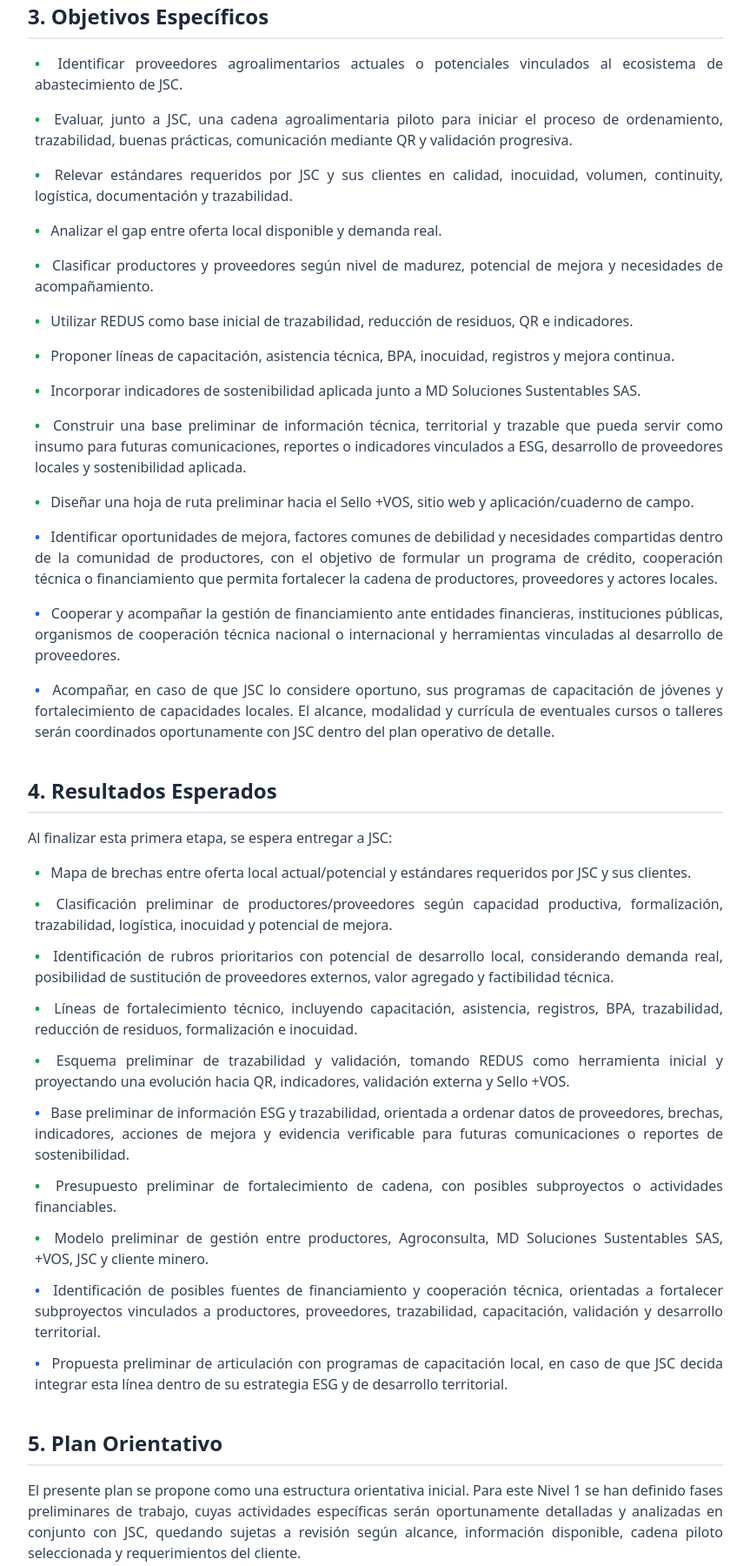
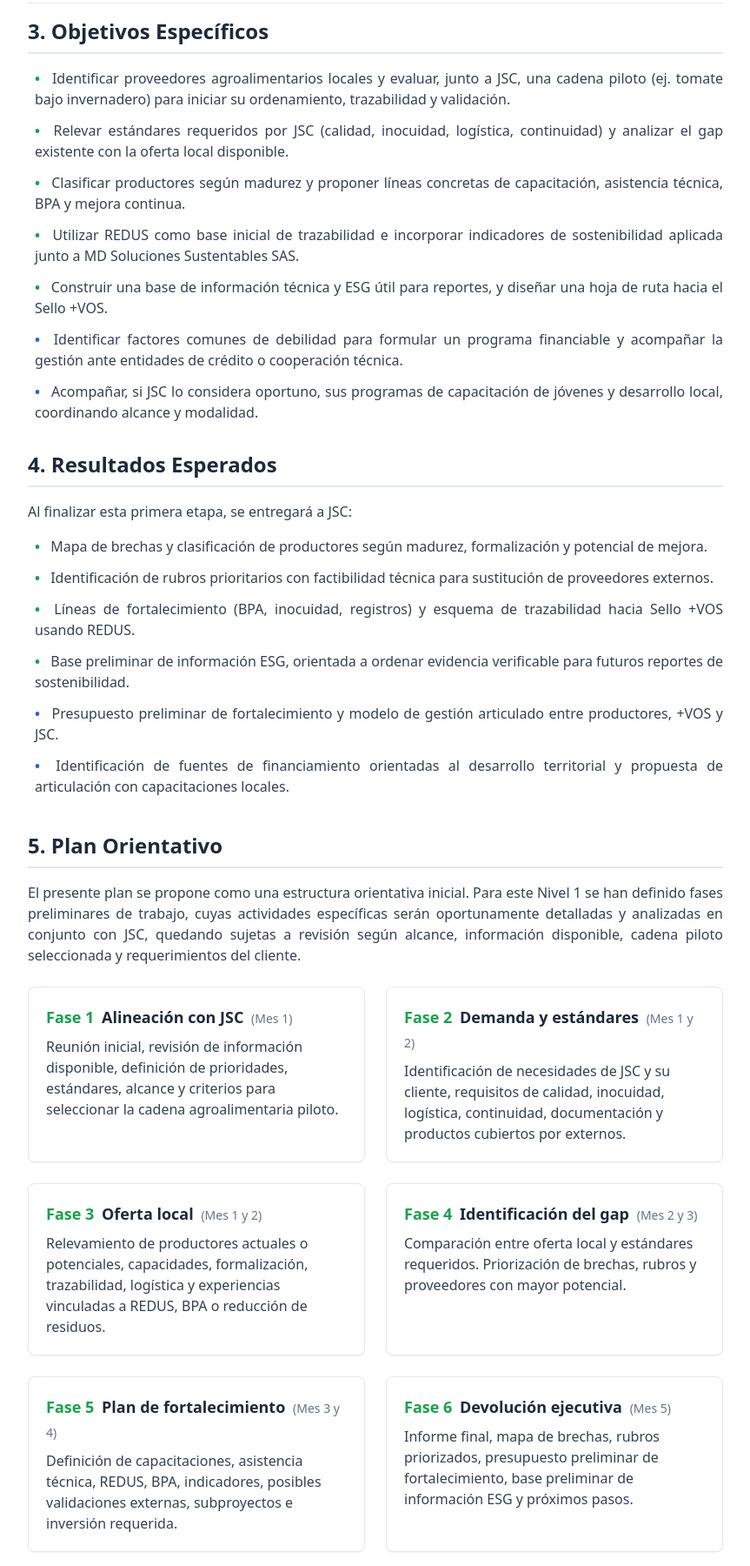
Before and after one commit to agroleo/jscfinal, a plain HTML site: page index.html in a window 1280 px wide. Shown: the part 2758-4558 px from the top of the page at 87% size, without its empty margins (208-1071 px from the left). Drawn offline with nearby package versions, Linux system fonts and the light colour scheme.

Commit message:
Update index.html

```diff
--- a/index.html
+++ b/index.html
@@ -11,7 +11,7 @@
 @media print {
     @page {
         size: A4 portrait;
-        margin: 1.5cm; /* Margen estándar para que el documento respire */
+        margin: 1.5cm;
     }
     * {
         -webkit-print-color-adjust: exact !important;
@@ -20,13 +20,13 @@
     }
     body {
         background-color: white !important;
-        font-size: 11pt !important; /* Tamaño de fuente ideal para lectura */
-        line-height: 1.45 !important; /* Interlineado cómodo */
+        font-size: 11pt !important;
+        line-height: 1.45 !important;
         color: #1e293b !important;
     }
     .no-print { display: none !important; }
 
-    /* REGLAS ANTI-CORTE: Evitar que elementos clave se partan a la mitad */
+    /* REGLAS ANTI-CORTE */
     .avoid-break, .tarjeta, tr, li {
         page-break-inside: avoid !important;
         break-inside: avoid !important;
@@ -54,7 +54,7 @@
         border: 1px solid #cbd5e1 !important;
     }
 
-    /* CARÁTULA: Ajuste para que ocupe una hoja entera sin desbordar */
+    /* CARÁTULA: Ajuste para que ocupe una hoja entera */
     .caratula-full-page {
         height: 250mm !important;
         display: flex !important;
@@ -83,7 +83,7 @@
             </svg>
         </div>
 
-        <!-- Superior: Etiqueta y Logo -->
+        <!-- Superior: Logo y Etiqueta -->
         <div class="relative z-10 flex justify-end items-start w-full">
             <!-- LOGO CLIENTE (JSC) -->
             <div class="w-64 h-32 print:w-56 print:h-28 bg-white rounded-xl p-4 flex items-center justify-center relative group cursor-pointer border-2 border-dashed border-slate-400 hover:border-green-500 transition-colors shadow-lg print:shadow-none print:border-none" onclick="document.getElementById('file-jsc').click()">
@@ -182,90 +182,66 @@
             </div>
         </section>
 
-        <!-- 3. OBJETIVOS ESPECÍFICOS -->
-        <section class="mb-10 page-break-before">
-            <h3 class="text-2xl font-bold text-slate-800 border-b-2 border-slate-200 pb-2 mb-4 print:text-xl avoid-break">3. Objetivos Específicos</h3>
-            <ul class="space-y-4 text-slate-700 print:text-[11pt] text-justify pl-2">
-                <li class="avoid-break"><span class="font-bold text-green-600 mr-2">•</span> Identificar proveedores agroalimentarios actuales o potenciales vinculados al ecosistema de abastecimiento de JSC.</li>
-                <li class="avoid-break"><span class="font-bold text-green-600 mr-2">•</span> Evaluar, junto a JSC, una cadena agroalimentaria piloto para iniciar el proceso de ordenamiento, trazabilidad, buenas prácticas, comunicación mediante QR y validación progresiva.</li>
-                <li class="avoid-break"><span class="font-bold text-green-600 mr-2">•</span> Relevar estándares requeridos por JSC y sus clientes en calidad, inocuidad, volumen, continuity, logística, documentación y trazabilidad.</li>
-                <li class="avoid-break"><span class="font-bold text-green-600 mr-2">•</span> Analizar el gap entre oferta local disponible y demanda real.</li>
-                <li class="avoid-break"><span class="font-bold text-green-600 mr-2">•</span> Clasificar productores y proveedores según nivel de madurez, potencial de mejora y necesidades de acompañamiento.</li>
-                <li class="avoid-break"><span class="font-bold text-green-600 mr-2">•</span> Utilizar REDUS como base inicial de trazabilidad, reducción de residuos, QR e indicadores.</li>
-                <li class="avoid-break"><span class="font-bold text-green-600 mr-2">•</span> Proponer líneas de capacitación, asistencia técnica, BPA, inocuidad, registros y mejora continua.</li>
-                <li class="avoid-break"><span class="font-bold text-green-600 mr-2">•</span> Incorporar indicadores de sostenibilidad aplicada junto a MD Soluciones Sustentables SAS.</li>
-                <li class="avoid-break"><span class="font-bold text-green-600 mr-2">•</span> Construir una base preliminar de información técnica, territorial y trazable que pueda servir como insumo para futuras comunicaciones, reportes o indicadores vinculados a ESG, desarrollo de proveedores locales y sostenibilidad aplicada.</li>
-                <li class="avoid-break"><span class="font-bold text-green-600 mr-2">•</span> Diseñar una hoja de ruta preliminar hacia el Sello +VOS, sitio web y aplicación/cuaderno de campo.</li>
-                <li class="avoid-break"><span class="font-bold text-blue-600 mr-2">•</span> Identificar oportunidades de mejora, factores comunes de debilidad y necesidades compartidas dentro de la comunidad de productores, con el objetivo de formular un programa de crédito, cooperación técnica o financiamiento que permita fortalecer la cadena de productores, proveedores y actores locales.</li>
-                <li class="avoid-break"><span class="font-bold text-blue-600 mr-2">•</span> Cooperar y acompañar la gestión de financiamiento ante entidades financieras, instituciones públicas, organismos de cooperación técnica nacional o internacional y herramientas vinculadas al desarrollo de proveedores.</li>
-                <li class="avoid-break"><span class="font-bold text-blue-600 mr-2">•</span> Acompañar, en caso de que JSC lo considere oportuno, sus programas de capacitación de jóvenes y fortalecimiento de capacidades locales. El alcance, modalidad y currícula de eventuales cursos o talleres serán coordinados oportunamente con JSC dentro del plan operativo de detalle.</li>
+        <!-- BLOQUE AGRUPADO: OBJETIVOS 3 Y RESULTADOS 4 -->
+        <div class="avoid-break">
+            <!-- 3. OBJETIVOS ESPECÍFICOS REDUCIDOS -->
+            <section class="mb-8 pt-4 border-t border-slate-200 print:border-t-0 print:pt-0">
+                <h3 class="text-2xl font-bold text-slate-800 border-b-2 border-slate-200 pb-2 mb-4 print:text-xl">3. Objetivos Específicos</h3>
+                <ul class="space-y-3 text-slate-700 print:text-[11pt] text-justify pl-2">
+                    <li class="avoid-break"><span class="font-bold text-green-600 mr-2">•</span> Identificar proveedores agroalimentarios locales y evaluar, junto a JSC, una cadena piloto (ej. tomate bajo invernadero) para iniciar su ordenamiento, trazabilidad y validación.</li>
+                    <li class="avoid-break"><span class="font-bold text-green-600 mr-2">•</span> Relevar estándares requeridos por JSC (calidad, inocuidad, logística, continuidad) y analizar el gap existente con la oferta local disponible.</li>
+                    <li class="avoid-break"><span class="font-bold text-green-600 mr-2">•</span> Clasificar productores según madurez y proponer líneas concretas de capacitación, asistencia técnica, BPA y mejora continua.</li>
+                    <li class="avoid-break"><span class="font-bold text-green-600 mr-2">•</span> Utilizar REDUS como base inicial de trazabilidad e incorporar indicadores de sostenibilidad aplicada junto a MD Soluciones Sustentables SAS.</li>
+                    <li class="avoid-break"><span class="font-bold text-green-600 mr-2">•</span> Construir una base de información técnica y ESG útil para reportes, y diseñar una hoja de ruta hacia el Sello +VOS.</li>
+                    <li class="avoid-break"><span class="font-bold text-blue-600 mr-2">•</span> Identificar factores comunes de debilidad para formular un programa financiable y acompañar la gestión ante entidades de crédito o cooperación técnica.</li>
+                    <li class="avoid-break"><span class="font-bold text-blue-600 mr-2">•</span> Acompañar, si JSC lo considera oportuno, sus programas de capacitación de jóvenes y desarrollo local, coordinando alcance y modalidad.</li>
                 </ul>
             </section>
 
-        <!-- 4. RESULTADOS ESPERADOS -->
+            <!-- 4. RESULTADOS ESPERADOS REDUCIDOS -->
             <section class="mb-10">
-            <h3 class="text-2xl font-bold text-slate-800 border-b-2 border-slate-200 pb-2 mb-4 print:text-xl avoid-break">4. Resultados Esperados</h3>
-            <p class="text-slate-700 mb-4 print:text-[11pt] avoid-break">Al finalizar esta primera etapa, se espera entregar a JSC:</p>
+                <h3 class="text-2xl font-bold text-slate-800 border-b-2 border-slate-200 pb-2 mb-4 print:text-xl">4. Resultados Esperados</h3>
+                <p class="text-slate-700 mb-4 print:text-[11pt]">Al finalizar esta primera etapa, se entregará a JSC:</p>
                 <div class="space-y-3 text-slate-700 print:text-[11pt] text-justify pl-2">
-                <div class="avoid-break"><span class="font-bold text-green-600 mr-2">•</span> Mapa de brechas entre oferta local actual/potencial y estándares requeridos por JSC y sus clientes.</div>
-                <div class="avoid-break"><span class="font-bold text-green-600 mr-2">•</span> Clasificación preliminar de productores/proveedores según capacidad productiva, formalización, trazabilidad, logística, inocuidad y potencial de mejora.</div>
-                <div class="avoid-break"><span class="font-bold text-green-600 mr-2">•</span> Identificación de rubros prioritarios con potencial de desarrollo local, considerando demanda real, posibilidad de sustitución de proveedores externos, valor agregado y factibilidad técnica.</div>
-                <div class="avoid-break"><span class="font-bold text-green-600 mr-2">•</span> Líneas de fortalecimiento técnico, incluyendo capacitación, asistencia, registros, BPA, trazabilidad, reducción de residuos, formalización e inocuidad.</div>
-                <div class="avoid-break"><span class="font-bold text-green-600 mr-2">•</span> Esquema preliminar de trazabilidad y validación, tomando REDUS como herramienta inicial y proyectando una evolución hacia QR, indicadores, validación externa y Sello +VOS.</div>
-                <div class="avoid-break"><span class="font-bold text-blue-600 mr-2">•</span> Base preliminar de información ESG y trazabilidad, orientada a ordenar datos de proveedores, brechas, indicadores, acciones de mejora y evidencia verificable para futuras comunicaciones o reportes de sostenibilidad.</div>
-                <div class="avoid-break"><span class="font-bold text-green-600 mr-2">•</span> Presupuesto preliminar de fortalecimiento de cadena, con posibles subproyectos o actividades financiables.</div>
-                <div class="avoid-break"><span class="font-bold text-green-600 mr-2">•</span> Modelo preliminar de gestión entre productores, Agroconsulta, MD Soluciones Sustentables SAS, +VOS, JSC y cliente minero.</div>
-                <div class="avoid-break"><span class="font-bold text-blue-600 mr-2">•</span> Identificación de posibles fuentes de financiamiento y cooperación técnica, orientadas a fortalecer subproyectos vinculados a productores, proveedores, trazabilidad, capacitación, validación y desarrollo territorial.</div>
-                <div class="avoid-break"><span class="font-bold text-blue-600 mr-2">•</span> Propuesta preliminar de articulación con programas de capacitación local, en caso de que JSC decida integrar esta línea dentro de su estrategia ESG y de desarrollo territorial.</div>
+                    <div class="avoid-break"><span class="font-bold text-green-600 mr-2">•</span> Mapa de brechas y clasificación de productores según madurez, formalización y potencial de mejora.</div>
+                    <div class="avoid-break"><span class="font-bold text-green-600 mr-2">•</span> Identificación de rubros prioritarios con factibilidad técnica para sustitución de proveedores externos.</div>
+                    <div class="avoid-break"><span class="font-bold text-green-600 mr-2">•</span> Líneas de fortalecimiento (BPA, inocuidad, registros) y esquema de trazabilidad hacia Sello +VOS usando REDUS.</div>
+                    <div class="avoid-break"><span class="font-bold text-green-600 mr-2">•</span> Base preliminar de información ESG, orientada a ordenar evidencia verificable para futuros reportes de sostenibilidad.</div>
+                    <div class="avoid-break"><span class="font-bold text-blue-600 mr-2">•</span> Presupuesto preliminar de fortalecimiento y modelo de gestión articulado entre productores, +VOS y JSC.</div>
+                    <div class="avoid-break"><span class="font-bold text-blue-600 mr-2">•</span> Identificación de fuentes de financiamiento orientadas al desarrollo territorial y propuesta de articulación con capacitaciones locales.</div>
                 </div>
             </section>
+        </div>
 
-        <!-- 5. PLAN ORIENTATIVO -->
+        <!-- 5. PLAN ORIENTATIVO (EN PARES) -->
         <section class="mb-10 page-break-before">
             <h3 class="text-2xl font-bold text-slate-800 border-b-2 border-slate-200 pb-2 mb-4 print:text-xl avoid-break">5. Plan Orientativo</h3>
             <p class="text-slate-700 mb-6 text-justify print:text-[11pt] avoid-break">El presente plan se propone como una estructura orientativa inicial. Para este Nivel 1 se han definido fases preliminares de trabajo, cuyas actividades específicas serán oportunamente detalladas y analizadas en conjunto con JSC, quedando sujetas a revisión según alcance, información disponible, cadena piloto seleccionada y requerimientos del cliente.</p>
 
-            <div class="space-y-5">
-                <div class="avoid-break bg-white border border-slate-200 p-5 rounded-lg print:border-b print:border-x-0 print:border-t-0 print:p-0 print:pb-3 print:rounded-none">
-                    <h4 class="font-bold text-slate-800 text-lg mb-2 print:text-base"><span class="text-green-600 mr-2">Fase 1</span> Alineación con JSC</h4>
+            <div class="grid grid-cols-1 md:grid-cols-2 gap-6 print:grid-cols-2 print:gap-5">
+                <div class="avoid-break bg-white border border-slate-200 p-5 rounded-lg shadow-sm print:border-slate-300 print:p-4 print:shadow-none">
+                    <h4 class="font-bold text-slate-800 text-lg mb-2 print:text-base"><span class="text-green-600 mr-1">Fase 1</span> Alineación con JSC <span class="text-slate-500 font-normal text-sm ml-1">(Mes 1)</span></h4>
                     <p class="text-slate-700 print:text-[11pt]">Reunión inicial, revisión de información disponible, definición de prioridades, estándares, alcance y criterios para seleccionar la cadena agroalimentaria piloto.</p>
                 </div>
-                <div class="avoid-break bg-white border border-slate-200 p-5 rounded-lg print:border-b print:border-x-0 print:border-t-0 print:p-0 print:pb-3 print:rounded-none">
-                    <h4 class="font-bold text-slate-800 text-lg mb-2 print:text-base"><span class="text-green-600 mr-2">Fase 2</span> Demanda y estándares</h4>
-                    <p class="text-slate-700 print:text-[11pt]">Identificación de necesidades de JSC y su cliente, requisitos de calidad, inocuidad, logística, continuidad, documentación, trazabilidad y productos actualmente cubiertos por proveedores externos.</p>
+                <div class="avoid-break bg-white border border-slate-200 p-5 rounded-lg shadow-sm print:border-slate-300 print:p-4 print:shadow-none">
+                    <h4 class="font-bold text-slate-800 text-lg mb-2 print:text-base"><span class="text-green-600 mr-1">Fase 2</span> Demanda y estándares <span class="text-slate-500 font-normal text-sm ml-1">(Mes 1 y 2)</span></h4>
+                    <p class="text-slate-700 print:text-[11pt]">Identificación de necesidades de JSC y su cliente, requisitos de calidad, inocuidad, logística, continuidad, documentación y productos cubiertos por externos.</p>
                 </div>
-                <div class="avoid-break bg-white border border-slate-200 p-5 rounded-lg print:border-b print:border-x-0 print:border-t-0 print:p-0 print:pb-3 print:rounded-none">
-                    <h4 class="font-bold text-slate-800 text-lg mb-2 print:text-base"><span class="text-green-600 mr-2">Fase 3</span> Oferta local</h4>
-                    <p class="text-slate-700 print:text-[11pt]">Relevamiento de productores/proveedores actuales o potenciales, capacidades, formalización, trazabilidad, logística y experiencias vinculadas a REDUS, BPA o reducción de residuos.</p>
+                <div class="avoid-break bg-white border border-slate-200 p-5 rounded-lg shadow-sm print:border-slate-300 print:p-4 print:shadow-none">
+                    <h4 class="font-bold text-slate-800 text-lg mb-2 print:text-base"><span class="text-green-600 mr-1">Fase 3</span> Oferta local <span class="text-slate-500 font-normal text-sm ml-1">(Mes 1 y 2)</span></h4>
+                    <p class="text-slate-700 print:text-[11pt]">Relevamiento de productores actuales o potenciales, capacidades, formalización, trazabilidad, logística y experiencias vinculadas a REDUS, BPA o reducción de residuos.</p>
                 </div>
-                <div class="avoid-break bg-white border border-slate-200 p-5 rounded-lg print:border-b print:border-x-0 print:border-t-0 print:p-0 print:pb-3 print:rounded-none">
-                    <h4 class="font-bold text-slate-800 text-lg mb-2 print:text-base"><span class="text-green-600 mr-2">Fase 4</span> Identificación del gap</h4>
+                <div class="avoid-break bg-white border border-slate-200 p-5 rounded-lg shadow-sm print:border-slate-300 print:p-4 print:shadow-none">
+                    <h4 class="font-bold text-slate-800 text-lg mb-2 print:text-base"><span class="text-green-600 mr-1">Fase 4</span> Identificación del gap <span class="text-slate-500 font-normal text-sm ml-1">(Mes 2 y 3)</span></h4>
                     <p class="text-slate-700 print:text-[11pt]">Comparación entre oferta local y estándares requeridos. Priorización de brechas, rubros y proveedores con mayor potencial.</p>
                 </div>
-                <div class="avoid-break bg-white border border-slate-200 p-5 rounded-lg print:border-b print:border-x-0 print:border-t-0 print:p-0 print:pb-3 print:rounded-none">
-                    <h4 class="font-bold text-slate-800 text-lg mb-2 print:text-base"><span class="text-green-600 mr-2">Fase 5</span> Plan de fortalecimiento</h4>
+                <div class="avoid-break bg-white border border-slate-200 p-5 rounded-lg shadow-sm print:border-slate-300 print:p-4 print:shadow-none">
+                    <h4 class="font-bold text-slate-800 text-lg mb-2 print:text-base"><span class="text-green-600 mr-1">Fase 5</span> Plan de fortalecimiento <span class="text-slate-500 font-normal text-sm ml-1">(Mes 3 y 4)</span></h4>
                     <p class="text-slate-700 print:text-[11pt]">Definición de capacitaciones, asistencia técnica, REDUS, BPA, indicadores, posibles validaciones externas, subproyectos e inversión requerida.</p>
                 </div>
-                <div class="avoid-break bg-white border border-slate-200 p-5 rounded-lg print:border-none print:p-0">
-                    <h4 class="font-bold text-slate-800 text-lg mb-2 print:text-base"><span class="text-green-600 mr-2">Fase 6</span> Devolución ejecutiva</h4>
+                <div class="avoid-break bg-white border border-slate-200 p-5 rounded-lg shadow-sm print:border-slate-300 print:p-4 print:shadow-none">
+                    <h4 class="font-bold text-slate-800 text-lg mb-2 print:text-base"><span class="text-green-600 mr-1">Fase 6</span> Devolución ejecutiva <span class="text-slate-500 font-normal text-sm ml-1">(Mes 5)</span></h4>
                     <p class="text-slate-700 print:text-[11pt]">Informe final, mapa de brechas, rubros priorizados, presupuesto preliminar de fortalecimiento, base preliminar de información ESG y próximos pasos.</p>
-                </div>
-            </div>
-
-            <!-- Tabla Cronograma 5 meses Simplificada -->
-            <div class="mt-8 avoid-break">
-                <h4 class="font-bold text-slate-800 text-lg mb-2 print:text-base">Duración estimada preliminar</h4>
-                <p class="text-slate-700 mb-4 print:text-[11pt]">Duración estimada: 5 meses, sujeta a definición final de alcance con JSC.</p>
-
-                <div class="bg-slate-50 border border-slate-200 p-5 rounded-lg print:bg-white print:border-slate-300 print:p-4">
-                    <ul class="space-y-3 text-slate-700 print:text-[11pt]">
-                        <li class="flex justify-between border-b border-slate-200 pb-2"><span><strong>Fase 1 — Alineación con JSC:</strong></span> <span>Mes 1</span></li>
-                        <li class="flex justify-between border-b border-slate-200 pb-2"><span><strong>Fase 2 — Demanda y estándares:</strong></span> <span>Mes 1 y 2</span></li>
-                        <li class="flex justify-between border-b border-slate-200 pb-2"><span><strong>Fase 3 — Oferta local:</strong></span> <span>Mes 1 y 2</span></li>
-                        <li class="flex justify-between border-b border-slate-200 pb-2"><span><strong>Fase 4 — Identificación del gap:</strong></span> <span>Mes 2 y 3</span></li>
-                        <li class="flex justify-between border-b border-slate-200 pb-2"><span><strong>Fase 5 — Plan de fortalecimiento:</strong></span> <span>Mes 3 y 4</span></li>
-                        <li class="flex justify-between pt-1"><span><strong>Fase 6 — Devolución ejecutiva:</strong></span> <span>Mes 5</span></li>
-                    </ul>
                 </div>
             </div>
         </section>
@@ -299,7 +275,7 @@
                 <p class="text-sm text-slate-600 italic">El presupuesto alcanza las fases previstas para el Nivel 1, cuyas actividades específicas serán oportunamente detalladas y analizadas en conjunto con JSC dentro del plan operativo de trabajo.</p>
             </div>
 
-            <!-- Tabla/Lista de Horas Restaurada y Protegida -->
+            <!-- Tabla/Lista de Horas Restaurada -->
             <div class="bg-slate-50 border border-slate-300 rounded-xl p-6 print:p-5 mb-8 avoid-break">
                 <h4 class="text-lg font-bold text-slate-800 mb-4">Dedicación profesional estimada por perfil</h4>
                 <ul class="space-y-2 text-slate-700 print:text-[11pt]">
@@ -377,11 +353,12 @@
                     <li class="avoid-break"><span class="font-bold text-slate-400 mr-2">•</span> La presente propuesta tiene carácter preliminar y se encuentra sujeta a revisión según el alcance final acordado con JSC.</li>
                     <li class="avoid-break"><span class="font-bold text-slate-400 mr-2">•</span> El valor indicado corresponde al Nivel 1 — Diagnóstico y diseño del programa y se expresa en dólares estadounidenses (USD), más IVA.</li>
                     <li class="avoid-break"><span class="font-bold text-slate-400 mr-2">•</span> El valor incluye la dedicación profesional estimada, las fases preliminares del Nivel 1, viáticos de traslado y hospedaje considerados en la base de cálculo inicial.</li>
-                    <li class="avoid-break"><span class="font-bold text-slate-400 mr-2">•</span> Cualquier modificación en el alcance, cantidad de productores/proveedores, cadena piloto, viajes, estadías, entregables o requerimientos adicionales podrá implicar revisión y actualización del presupuesto.</li>
-                    <li class="avoid-break"><span class="font-bold text-slate-400 mr-2">•</span> La propuesta no incluye auditorías externas, certificaciones formales, análisis de laboratorio, desarrollos digitales específicos, cursos, talleres ni inversiones productivas, salvo que sean incorporados expresamente en un alcance posterior.</li>
+                    <li class="avoid-break"><span class="font-bold text-slate-400 mr-2">•</span> Los viáticos, movilidad, alojamiento, comidas, materiales de campo y otros gastos operativos no están incluidos en el honorario profesional y serán presupuestados o rendidos por separado, según el plan operativo acordado.</li>
+                    <li class="avoid-break"><span class="font-bold text-slate-400 mr-2">•</span> El presupuesto del Nivel 1 no contempla el dictado de cursos, talleres específicos ni programas de capacitación local. En caso de que JSC decida avanzar con esa línea de trabajo, el alcance, modalidad, currícula y costos asociados deberán definirse y presupuestarse por separado.</li>
                     <li class="avoid-break"><span class="font-bold text-slate-400 mr-2">•</span> La contratación se instrumentará mediante orden de compra emitida a Agroconsulta SRL, MD Soluciones Sustentables SAS o a quien se defina según la estructura comercial acordada entre las partes.</li>
                     <li class="avoid-break"><span class="font-bold text-slate-400 mr-2">•</span> Se propone un anticipo del 20% contra emisión de la orden de compra. El saldo restante se facturará contra aprobación de entregables, según el plan operativo acordado.</li>
                     <li class="avoid-break"><span class="font-bold text-slate-400 mr-2">•</span> Forma de pago sugerida: 30 días corridos desde la emisión de la factura.</li>
+                    <li class="avoid-break"><span class="font-bold text-slate-400 mr-2">•</span> El Nivel 2 será presupuestado por separado una vez finalizado el Nivel 1 y definido el alcance de implementación.</li>
                 </ul>
             </div>
         </section>
```
Lines whose indentation alone changed are shown as unchanged.
